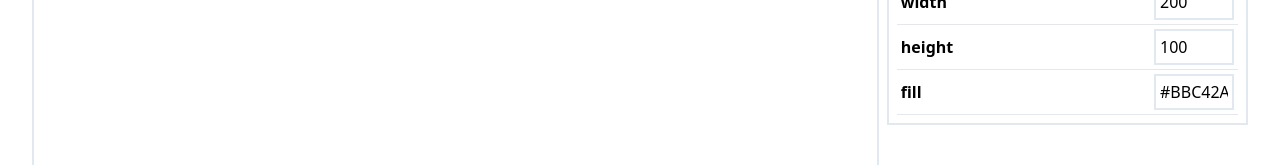
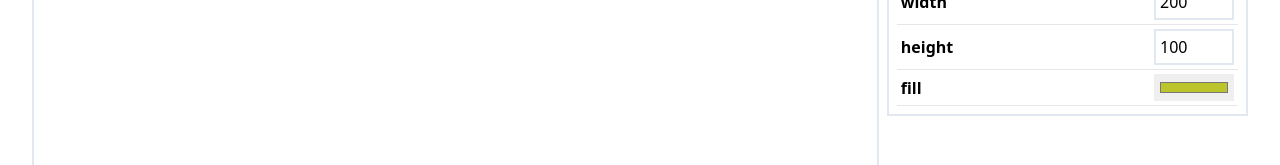
Before and after one commit to Markus-ipse/SVG-tide, a React (Vite) app: page / in a window 1280 px wide. Shown: the part 294-459 px from the top of the page. Built offline with nearby package versions, Linux system fonts and the light colour scheme.

Commit message:
feat: use color-picker for editing color attributes

```diff
--- a/src/components/AttributeEditor.tsx
+++ b/src/components/AttributeEditor.tsx
@@ -15,12 +15,21 @@ export const AttributeEditor = ({ element: el, onChange }: Props) => {
             return (
               <div key={key} className="flex items-center p-1 border-b">
                 <span className="font-semibold">{key}</span>
-                <input
-                  type="text"
-                  className="ml-auto w-20 border-2 border-slate-200 p-1"
-                  value={value}
-                  onChange={(e) => onChange(el.id, key, e.target.value)}
-                />
+                {key === "fill" ? (
+                  <input
+                    type="color"
+                    className="ml-auto w-20 p-1"
+                    value={value}
+                    onChange={(e) => onChange(el.id, key, e.target.value)}
+                  />
+                ) : (
+                  <input
+                    type={"text"}
+                    className="ml-auto w-20 border-2 border-slate-200 p-1"
+                    value={value}
+                    onChange={(e) => onChange(el.id, key, e.target.value)}
+                  />
+                )}
               </div>
             );
           })}
--- a/src/components/icons/Shapes.tsx
+++ b/src/components/icons/Shapes.tsx
@@ -1,4 +1,4 @@
-import { SvgBasicShape } from "../../types";
+import { SvgShapeElements } from "../../types";
 
 interface IconProps {
   fill?: string;
@@ -43,7 +43,7 @@ export const ShapeIcon = ({
   shape,
   fill,
 }: {
-  shape: SvgBasicShape;
+  shape: SvgShapeElements;
   fill?: string | false | null;
 }) => {
   const fillValue = fill || "none";
--- a/src/types/index.ts
+++ b/src/types/index.ts
@@ -1,4 +1,4 @@
-export type SvgBasicShape =
+export type SvgShapeElements =
   | "rect"
   | "circle"
   | "ellipse"
@@ -9,6 +9,6 @@ export type SvgBasicShape =
 
 export type SvgElement = {
   id: number;
-  type: SvgBasicShape;
+  type: SvgShapeElements;
   attr: React.SVGProps<SVGElement>;
 };
```
